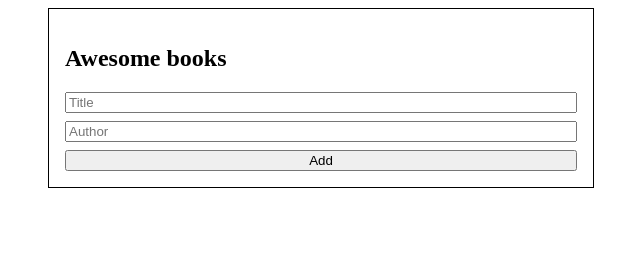
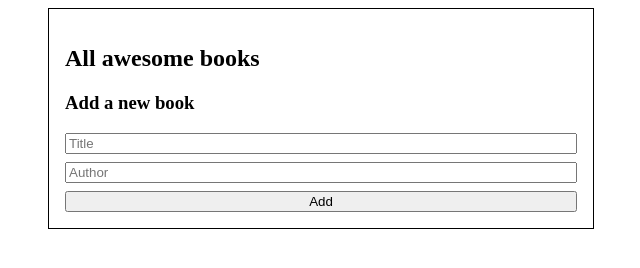
Before and after one commit to nimplay/Awesome-books, a website: page index.html in a window 1280 px wide. Shown: the whole page, without its empty margins (319-959 px from the left). Drawn offline with Linux system fonts and the light colour scheme.

Commit message:
Update html file

```diff
--- a/index.html
+++ b/index.html
@@ -12,12 +12,13 @@
 <body>
   <section class="container">
 
-    <h1>Awesome books</h1>
+    <h1>All awesome books</h1>
     <section class="books-container" id="books-container">
 
     </section>
 
     <section class="add-form">
+      <h1>Add a new book</h1>
       <form action="add-book" id="form" name="form">
         <input type="text" name="title" placeholder="Title" maxlength="60" class="title-book" id="title-book" required>
         <input type="text" name="Author" placeholder="Author" maxlength="30" class="author-name" id="author-name" required>
```
